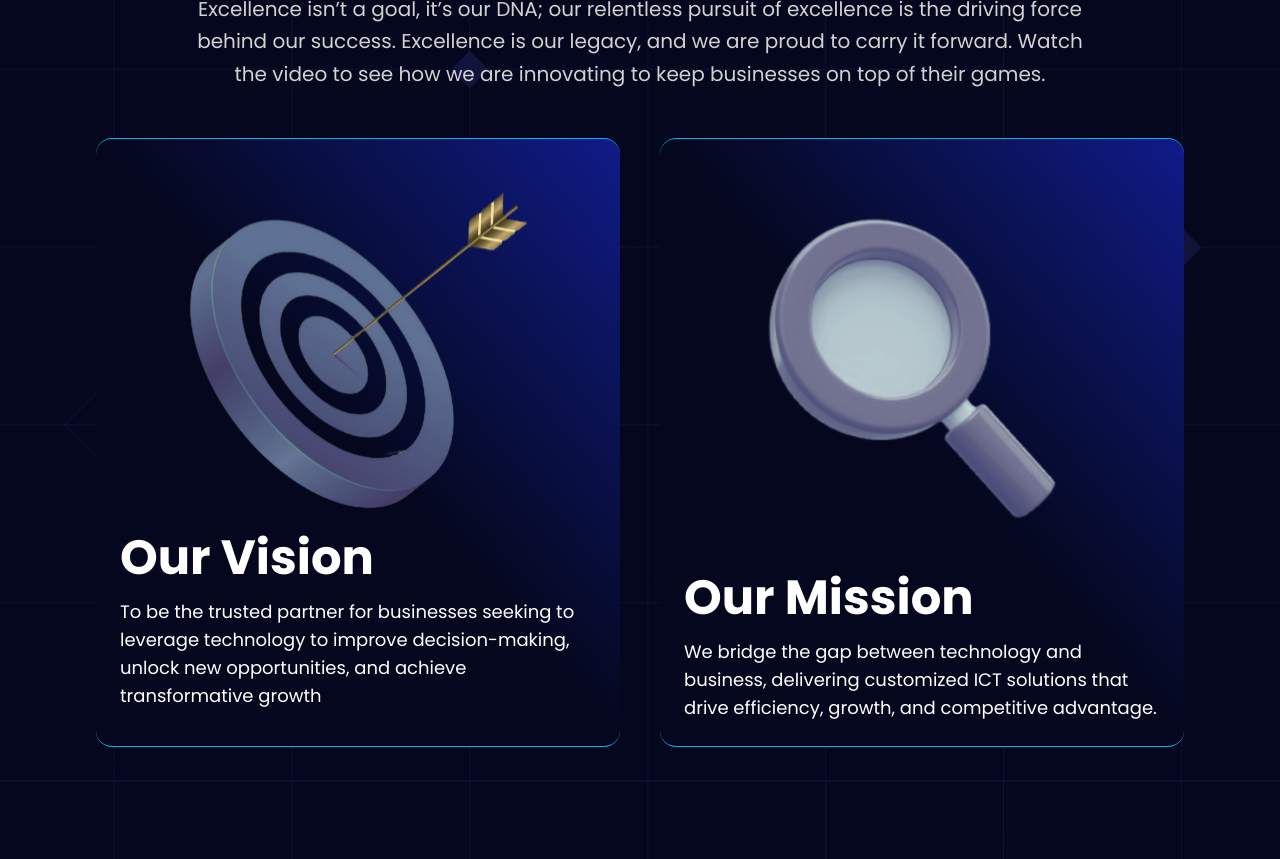
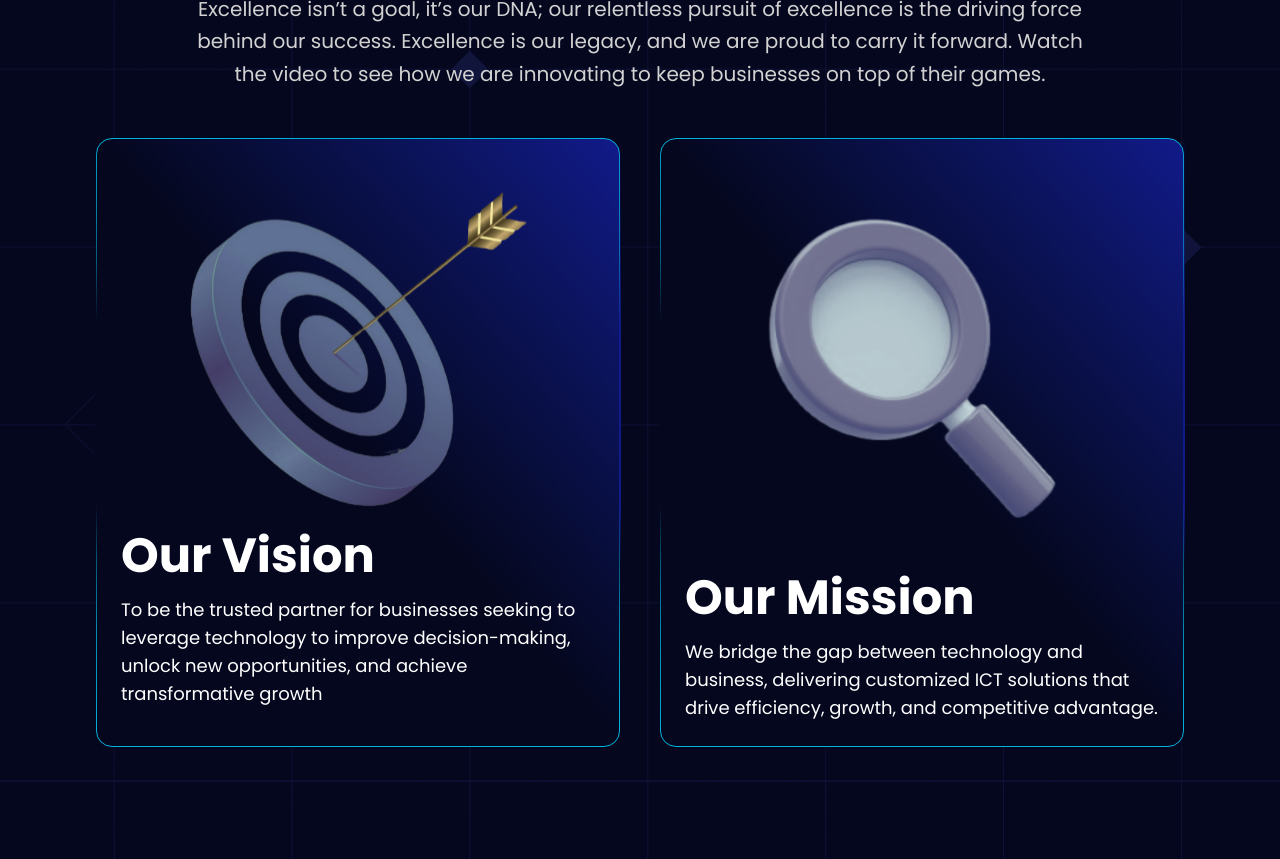
Before and after one commit to Wills-dev/key-system-test, a React (Vite) app: page / in a window 1280 px wide. Shown: the part 4040-4899 px from the top of the page. Built offline with nearby package versions, Linux system fonts and the light colour scheme.

Commit message:
added: what we represent section

```diff
--- a/src/components/OurOfferings.tsx
+++ b/src/components/OurOfferings.tsx
@@ -1,6 +1,7 @@
 import { motion } from "framer-motion";
 
 import CustomButton from "./CustomButton";
+import Arrow from "/src/assets/icons/arrow-pointer.svg";
 
 import { services } from "../constants";
 import { cardVariants, cursorVariants, subheadingVariants } from "../anim";
@@ -74,7 +75,7 @@ const OurOfferings = () => {
                         whileHover="hover"
                       >
                         <img
-                          src="/src/assets/icons/arrow-pointer.svg"
+                          src={Arrow}
                           alt="arrow"
                           className="object-contain w-4 h-4"
                         />
--- /dev/null
+++ b/src/components/ShadowCard.tsx
@@ -0,0 +1,9 @@
+const ShadowCard = ({ extraStyle }: { extraStyle: string }) => {
+  return (
+    <div
+      className={`absolute top-1/2 -translate-y-1/2 h-full w-[2px] ${extraStyle}`}
+    />
+  );
+};
+
+export default ShadowCard;
--- a/src/components/WhatWeRepresent.tsx
+++ b/src/components/WhatWeRepresent.tsx
@@ -2,6 +2,10 @@ import { motion } from "framer-motion";
 
 import { subheadingVariants } from "../anim";
 import { SectionTitle } from "./SectionTitle";
+
+import ShadowCard from "./ShadowCard";
+import RepImg from "/src/assets/images/rep.svg";
+import RepImg2 from "/src/assets/images/rep2.svg";
 
 const WhatWeRepresent = () => {
   return (
@@ -33,13 +37,11 @@ const WhatWeRepresent = () => {
           </motion.p>
         </div>
         <div className="flex gap-10 flex-wrap pt-12">
-          <div className="flex-1 w-full min-w-[300px] bg-gradient-to-tr from-dark-navy via-dark-navy  to-deep-blue border-t-[1px] border-r-0 border-l-0 border-b-[1px] border-[#01B4DE] p-6 rounded-2xl space-y-4">
+          <div className="flex-1 w-full min-w-[300px] bg-gradient-to-tr from-dark-navy via-dark-navy  to-deep-blue border-t-[1px] border-r-[1px] border-l-[1px] border-b-[1px] border-[#01B4DE] p-6 rounded-2xl space-y-4 relative">
+            <ShadowCard extraStyle="-left-[1.8px] bg-[linear-gradient(to_bottom,transparent_0%,#05071E20_1%,#05071E40_10%,#05071E60_15%,#05071E80_20%,#05071E_30%,#05071E_40%,#05071E_60%,#05071E80_70%,#05071E40_80%,#05071E20_90%,transparent_100%)]" />
+            <ShadowCard extraStyle="-right-[1.8px] bg-[linear-gradient(to_bottom,transparent_0%,#111A8920_1%,#111A8940_10%,#111A8960_15%,#111A8980_20%,#111A89_30%,#111A89_40%,#111A89_60%,#05071e80_70%,#05071e40_80%,#05071e10_90%,transparent_100%)]" />
             <div className="flex justify-center">
-              <img
-                src="/src/assets/images/rep.svg"
-                alt="arrow"
-                className="object-contain"
-              />
+              <img src={RepImg} alt="arrow" className="object-contain" />
             </div>
             <h4 className="md:text-5xl text-3xl font-bold">Our Vision</h4>
             <p className="md:text-lg">
@@ -48,13 +50,11 @@ const WhatWeRepresent = () => {
               and achieve transformative growth
             </p>
           </div>
-          <div className="flex-1 w-full min-w-[300px] bg-gradient-to-tr from-dark-navy via-dark-navy  to-deep-blue border-t-[1px] border-r-0 border-l-0 border-b-[1px] border-[#01B4DE] p-6 rounded-2xl space-y-4">
+          <div className="flex-1 w-full min-w-[300px] bg-gradient-to-tr from-dark-navy via-dark-navy  to-deep-blue border-t-[1px] border-r-[1px] border-l-[1px] border-b-[1px] border-[#01B4DE] p-6 rounded-2xl space-y-4 relative">
+            <ShadowCard extraStyle="-left-[1.8px] bg-[linear-gradient(to_bottom,transparent_0%,#05071E20_1%,#05071E40_10%,#05071E60_15%,#05071E80_20%,#05071E_30%,#05071E_40%,#05071E_60%,#05071E80_70%,#05071E40_80%,#05071E20_90%,transparent_100%)]" />
+            <ShadowCard extraStyle="-right-[1.8px] bg-[linear-gradient(to_bottom,transparent_0%,#111A8920_1%,#111A8940_10%,#111A8960_15%,#111A8980_20%,#111A89_30%,#111A89_40%,#111A89_60%,#05071e80_70%,#05071e40_80%,#05071e10_90%,transparent_100%)]" />
             <div className="flex justify-center">
-              <img
-                src="/src/assets/images/rep2.svg"
-                alt="arrow"
-                className="object-contain"
-              />
+              <img src={RepImg2} alt="arrow" className="object-contain" />
             </div>
             <h4 className="md:text-5xl text-3xl font-bold">Our Mission</h4>
             <p className="md:text-lg">
```
